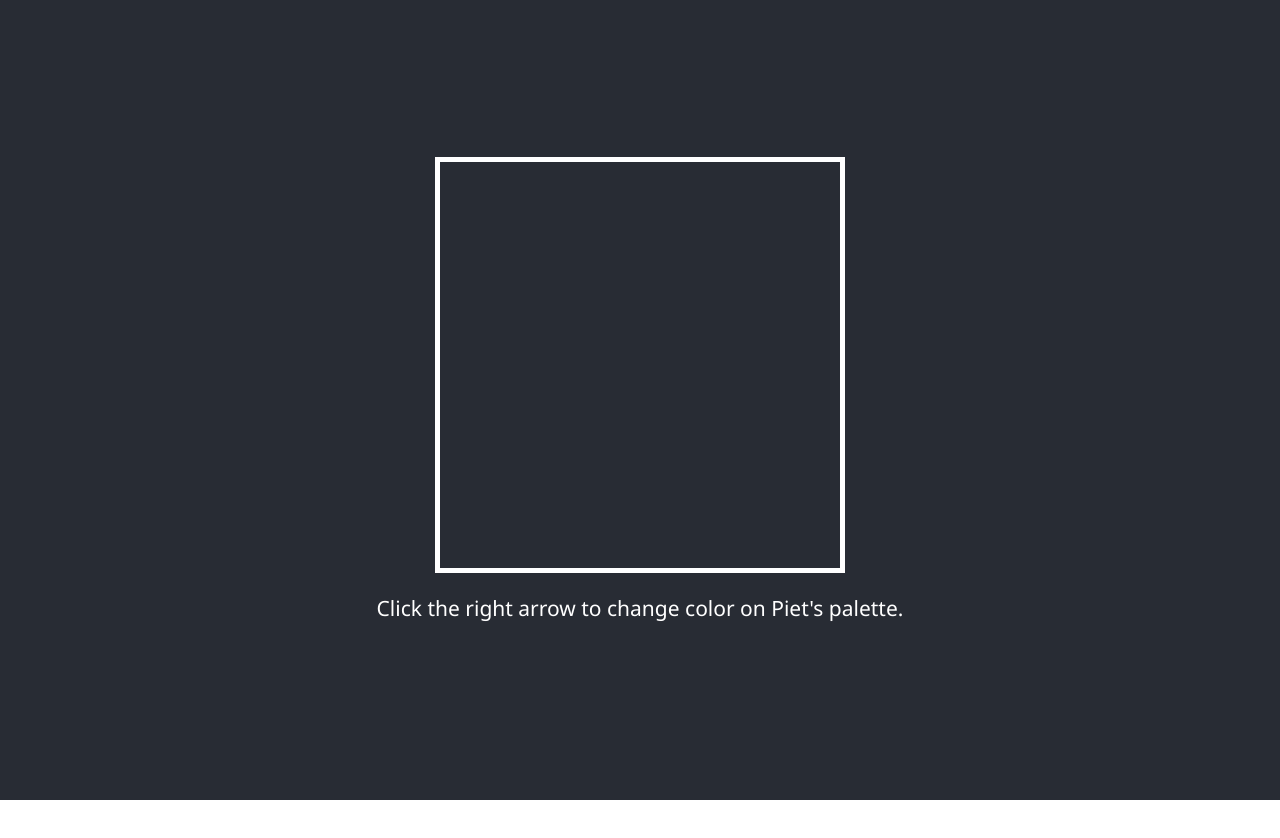
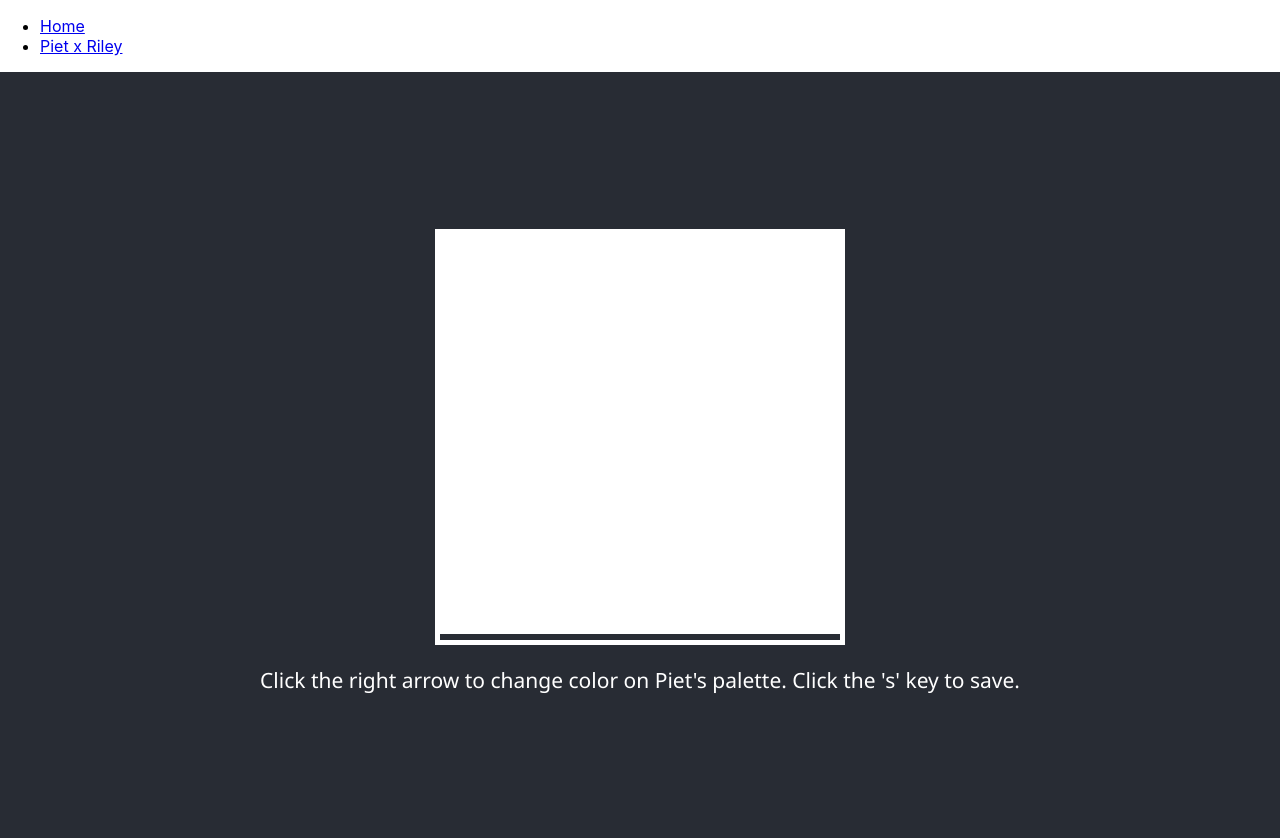
Before and after one commit to pratyayj/primary-five, a React (Create React App) app in the folder frontend/: page /canvas/piet-x-riley in a window 1280 px wide. Shown: the top 838 px of the page. Before the commit the page ends 800 px from the top, so only its background shows below. Built offline with nearby package versions, Linux system fonts and the light colour scheme.

Commit message:
add routing

```diff
--- a/frontend/src/App.js
+++ b/frontend/src/App.js
@@ -1,14 +1,36 @@
 import './App.css';
-import Playground from './Playground';
+import Canvas from './Canvas';
+import Home from './Home';
+
+import {
+  BrowserRouter as Router,
+  Routes,
+  Route,
+  Link
+} from "react-router-dom";
 
 function App() {
   return (
-    <div className="App">
+    <Router>
       <div>
-        <Playground/>
+        <nav>
+          <ul>
+            <li>
+              <Link to="/">Home</Link>
+            </li>
+            <li>
+              <Link to="/canvas/piet-x-riley">Piet x Riley</Link>
+            </li>
+          </ul>
+        </nav>
+
+        <Routes>
+          <Route path="/canvas/piet-x-riley" element={<Canvas/>} />
+          <Route path="/" element={<Home/>} />
+        </Routes>
       </div>
-      <p>Click the right arrow to change color on Piet's palette.</p>
-    </div>
+    </Router>
+
   );
 }
 
--- /dev/null
+++ b/frontend/src/Canvas.css
@@ -0,0 +1,15 @@
+.Canvas {
+    border: 5px solid white;
+}
+
+.BaseDiv {
+    text-align: center;
+    background-color: #282c34;
+    display: flex;
+    flex-direction: column;
+    align-items: center;
+    justify-content: center;
+    min-height: 100vh;
+    font-size: calc(5px + 2vmin);
+    font-family: 'Segoe UI', Tahoma, Geneva, Verdana, sans-serif;
+  }
--- a/frontend/src/Playground.js
+++ b/frontend/src/Canvas.js
@@ -1,25 +1,26 @@
-import './Playground.css';
+import './Canvas.css';
 import React from 'react'
 import p5 from 'p5'
 
-class Playground extends React.Component {
+class Canvas extends React.Component {
     constructor(props) {
         super(props)
         this.p5Ref = React.createRef();
     }
 
     componentDidMount() {
-        this.myP5 = new p5(this.Playground, this.p5Ref.current)
+        this.myP5 = new p5(this.Canvas, this.p5Ref.current)
     }
 
-    Playground = (p) => {
-        var selectedColor = "#ffffff";
-        var piet = ["#225095", "#d4121a", "#fac901", "#0e2721", "#ffffff"];
+    Canvas = (p) => {
+        var selectedColor = "#225095";
+        var piet = ["#d4121a", "#fac901", "#0e2721", "#225095"];
         var pietIndex = 0;
 
         p.setup = () => {
             p.createCanvas(400,400)
-
+            p.strokeWeight(0);
+            p.background(255);
         }
 
         p.draw = () => {
@@ -37,7 +38,7 @@ class Playground extends React.Component {
 
         p.nextColor = () => {
             selectedColor = piet[pietIndex];
-            if (pietIndex + 1 === 5) {
+            if (pietIndex + 1 === 4) {
                 pietIndex = 0;
             } else {
                 pietIndex++;
@@ -58,11 +59,12 @@ class Playground extends React.Component {
 
     render() {
         return (
-            <div>
-                <div ref={this.p5Ref} className="Playground"/>
+            <div className="BaseDiv">
+                <div ref={this.p5Ref} className="Canvas"/>
+                <p>Click the right arrow to change color on Piet's palette. Click the 's' key to save.</p>
             </div>
         )
     }
 }
 
-export default Playground
+export default Canvas
--- /dev/null
+++ b/frontend/src/Home.js
@@ -0,0 +1,15 @@
+import React from 'react'
+import './App.css';
+
+
+class Home extends React.Component {
+    render() {
+        return (
+            <div className="App">
+                <h1>Welcome to my playground, my stage, and my canvas.</h1>
+            </div>
+        );
+    }
+}
+
+export default Home;
--- a/frontend/src/Playground.css
+++ /dev/null
@@ -1,3 +0,0 @@
-.Playground {
-    border: 5px solid white;
-}
```
